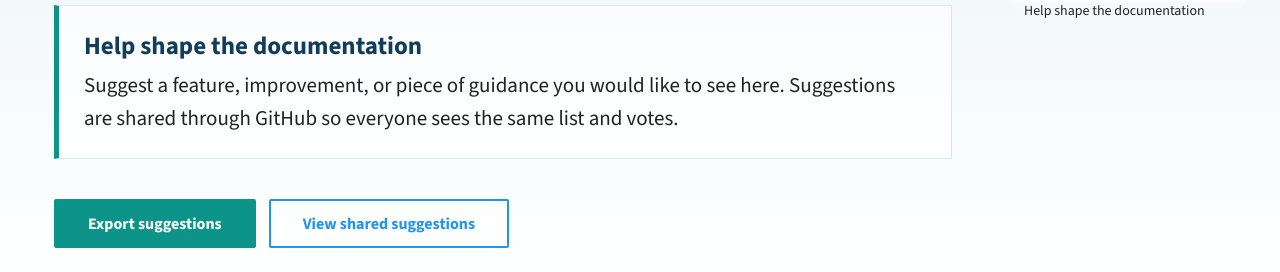
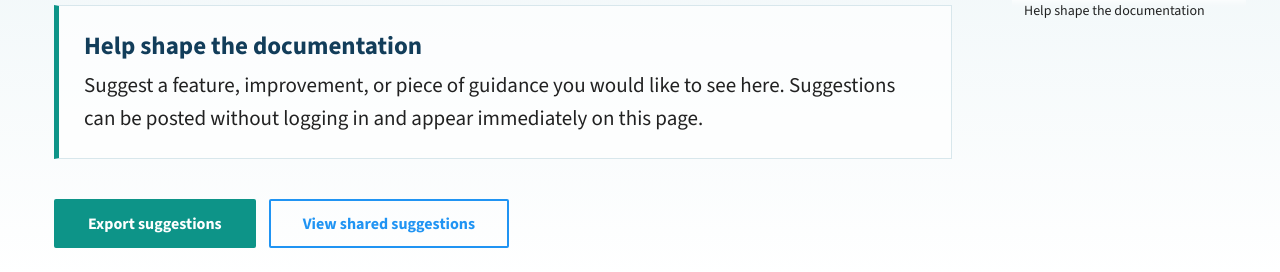
Before and after one commit to dgooding/mkdocs-basic, an MkDocs documentation site: the page built from docs/support.md, in a window 1280 px wide and 900 px high. Shown: the part 218-490 px from the top of the window. Built offline with MkDocs 1.6.1 and Material for MkDocs 9.7.7, drawn with Linux system fonts in a browser that asks for light colours; comment, search, counter and statistics services are not loaded.

Commit message:
docs: auto-update 2026-08-26 21:16:17

```diff
--- a/docs/support.md
+++ b/docs/support.md
@@ -4,7 +4,7 @@
 
 ## Help shape the documentation
 
-Suggest a feature, improvement, or piece of guidance you would like to see here. Suggestions are shared through GitHub so everyone sees the same list and votes.
+Suggest a feature, improvement, or piece of guidance you would like to see here. Suggestions can be posted without logging in and appear immediately on this page.
 
 </div>
 
```
Also changed, not shown: docs/change-log.md (+1 -0 lines).
